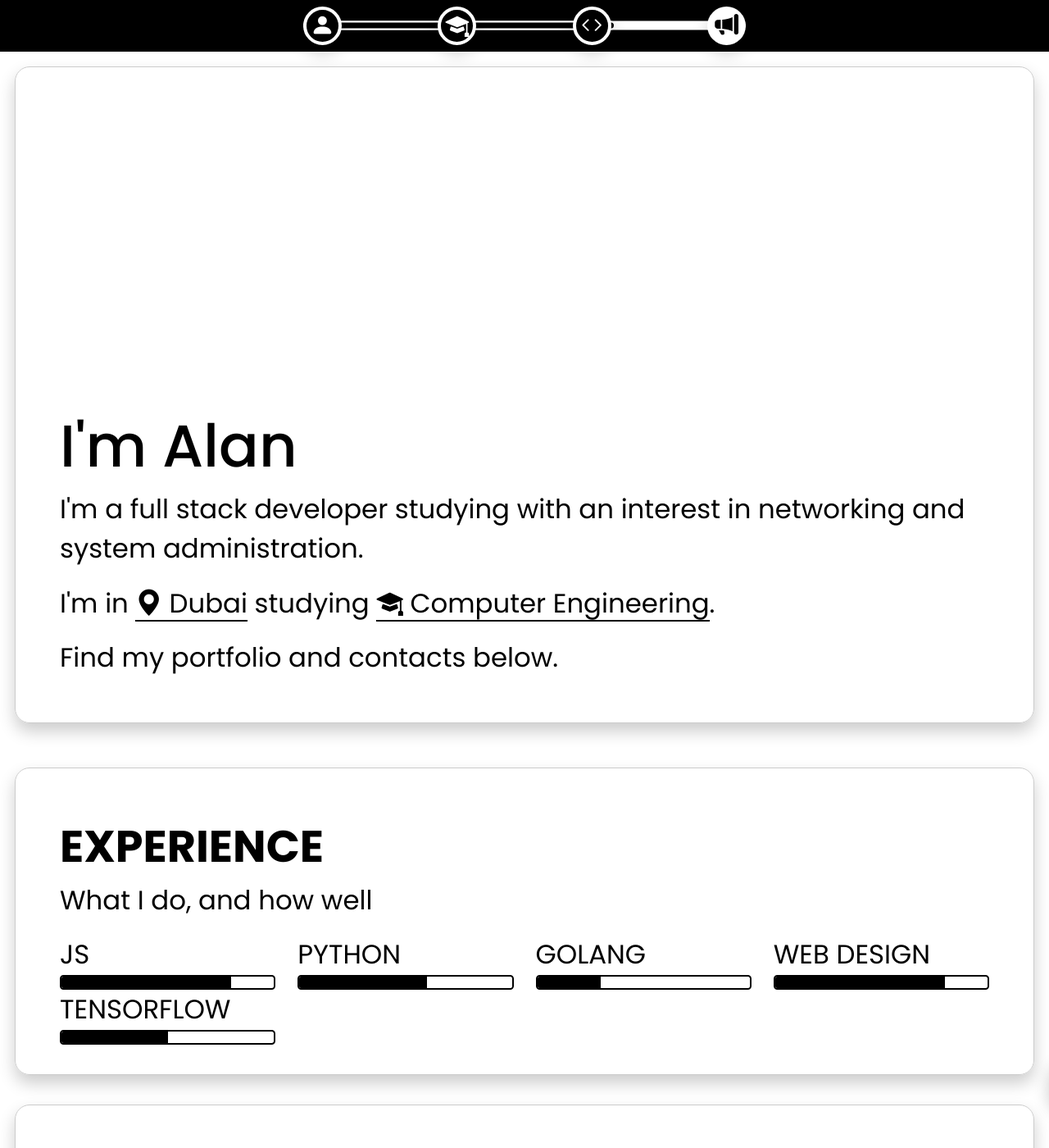
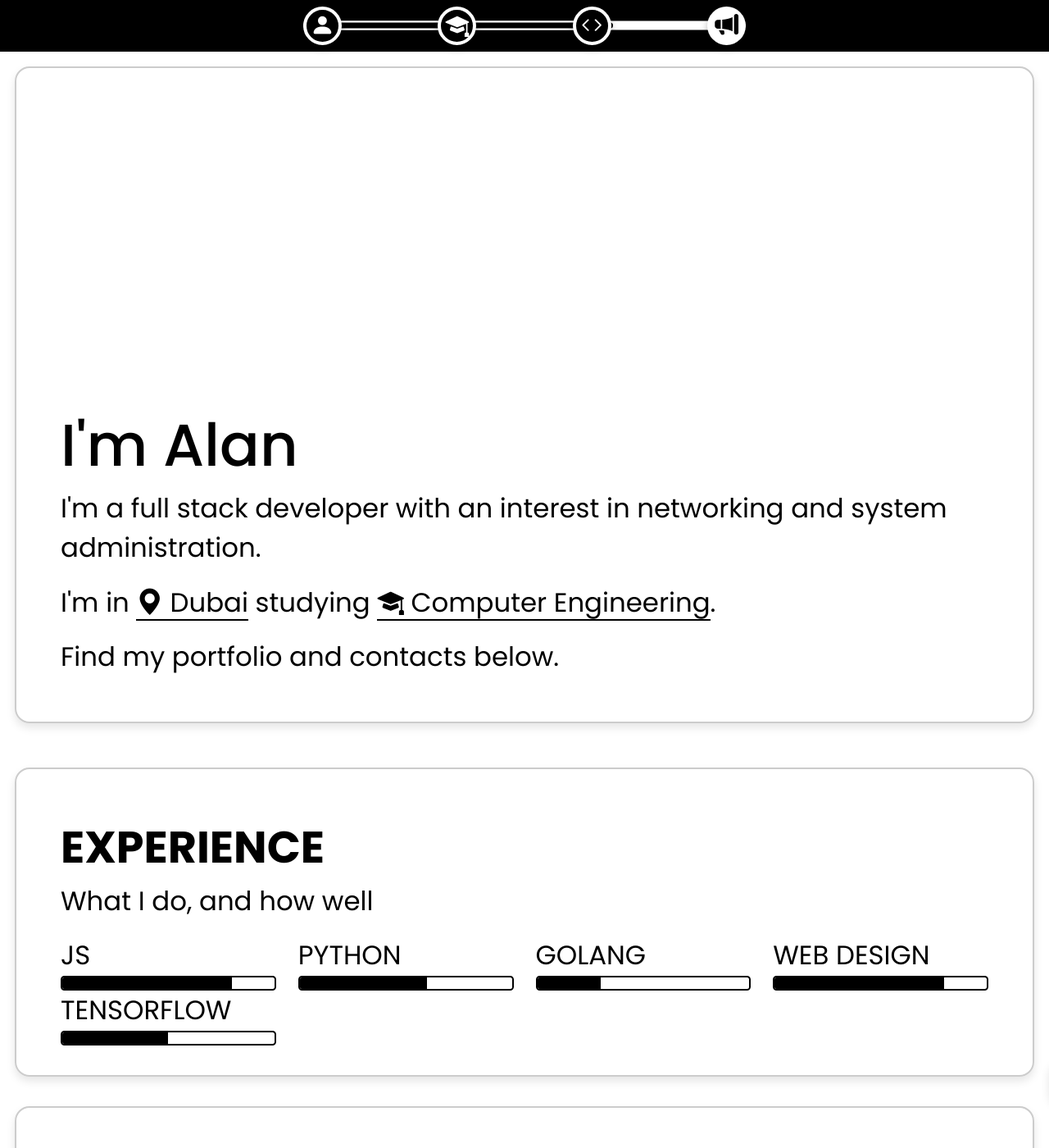
Before and after one commit to alanrme/alanr, a Jekyll site: the page built from index.html, in a window 1280 px wide and 1400 px high. Shown: the whole window at 82% size. Built offline with Jekyll 4.4.1, drawn with Linux system fonts in a browser that asks for light colours; nearby versions of some CDN libraries.

Commit message:
Styling updates

```diff
--- a/css/style.scss
+++ b/css/style.scss
@@ -94,7 +94,7 @@
 
 		.card {
 			background: black;
-			border-color: white;
+			//border-color: white;
 		}
 
 		.slides-container {
@@ -280,8 +280,8 @@
 	margin: auto;
 	margin: 2em 1em;
 	border-radius: 1em;
-	border: 1.5px solid #ccc;
-	box-shadow: 0px 10px 20px rgba(0,0,0,0.2);
+	border: 2px solid #ccc;
+	box-shadow: 0px 0.3em 0.6em rgba(0,0,0,0.1);
 	h2 {
 		/* L shaped border
 		border-image: linear-gradient(to right, #1ec1c7, #4e44b0) 1 100%;
@@ -542,7 +542,7 @@
 			.circle {
 				background-color: #fff;
 				border-radius: 999px;
-				box-shadow: 0px 10px 20px rgba(0,0,0,0.2);
+				box-shadow: 0px 0.15em 0.3em rgba(0,0,0,0.3);
 				height: 2.6rem;
 				width: 2.6rem;
 				font-size: 1.6em;
@@ -623,7 +623,7 @@
 	cursor: pointer;
 	border-radius: 1em;
 	border: 1.5px solid #ccc;
-	box-shadow: 0px 10px 20px rgba(0,0,0,0.2);
+	box-shadow: 0px 0.3em 0.6em rgba(0,0,0,0.1);
 	background: rgba(255, 255, 255, 0.3);
 	backdrop-filter: blur(3px);
 	transition: 0.5s $bezier;
@@ -685,8 +685,8 @@
 .card {
 	padding: 1rem 1.5rem;
 	border-radius: 1em;
-	border: 2px solid black;
-	box-shadow: 0px 0.25em 0.5em rgba(0,0,0,0.15);
+	border: 2px solid #ccc;
+	box-shadow: 0px 0.3em 0.6em rgba(0,0,0,0.15);
 	margin-bottom: 1.25em !important;
 }
 
@@ -958,11 +958,11 @@
 		text-decoration: none;
 		align-items: center;
 		justify-content: center;
-		margin: 0 0 0.5rem 0;
+		margin: 1rem 0 0.5rem 0;
 		position: relative;
 		border-radius: 1em;
 		border: 2px solid #ccc;
-		box-shadow: 0px 10px 20px rgba(0,0,0,0.2);
+		box-shadow: 0px 0.15em 0.3em rgba(0,0,0,0.2);
 		&:active {
 			top: 1px;
 		}
@@ -989,6 +989,11 @@
 	scroll-snap-points-x: repeat(300px);
 	scroll-snap-type: mandatory;
 	*/
+
+	border-radius: 1em;
+	border: 2px solid #ccc;
+	box-shadow: 0px 0.3em 0.6em rgba(0,0,0,0.15);
+
 	> div {
 		scroll-snap-align: start;
 		flex-shrink: 0;
@@ -998,6 +1003,7 @@
 		transform: scale(1);
 		transition: transform 0.5s;
 		position: relative;
+		padding: 0.5rem 1.5rem;
 
 		display: flex;
 		flex-direction: column;
@@ -1011,8 +1017,8 @@
 			&.arrowicon {
 				font-size: 1.5rem;
 				position: absolute;
-				top: 0px;
-				right: 0px;
+				top: 1em;
+				right: 1.5em;
 			}
 		}
 		a {
--- a/index.html
+++ b/index.html
@@ -3,7 +3,7 @@
 title: AlanR.me
 hero: |
     <p>
-        I'm a full stack developer studying with an interest in networking and system administration.
+        I'm a full stack developer with an interest in networking and system administration.
     </p>
     <p>
         I'm in <wbr><span class="hu"><i class="bi bi-geo-alt-fill"></i> Dubai</span> studying <wbr><span class="hu"><i class="bi bi-mortarboard-fill"></i> Computer Engineering</span>.
```
